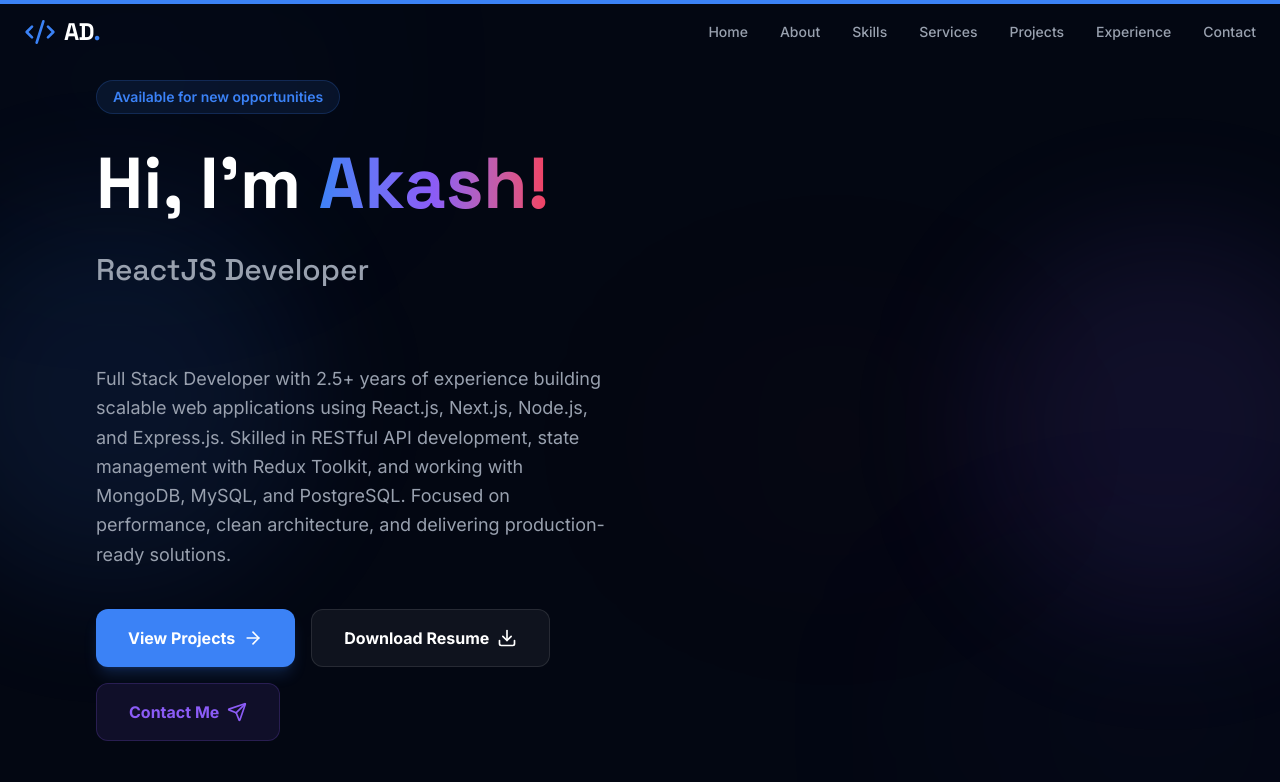
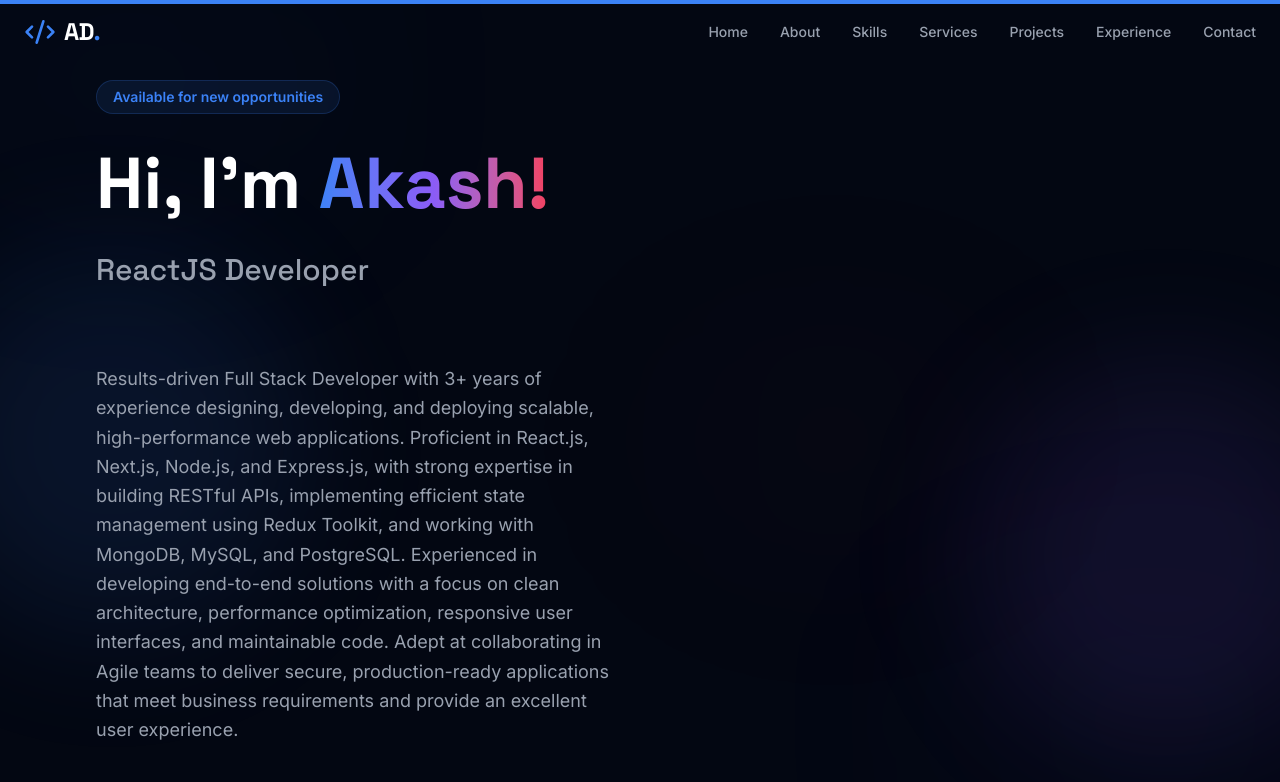
Before and after one commit to AKASHDIGHE2205/my-portfolio, a React (Vite) app: page / in a window 1280 px wide. Shown: the top 782 px of the page. Built offline with nearby package versions, Linux system fonts and the light colour scheme.

Commit message:
Revise Hero component's professional summary
Updated professional summary to highlight 3+ years of experience and focus on performance optimization and collaboration in Agile teams.

```diff
--- a/src/components/Hero.tsx
+++ b/src/components/Hero.tsx
@@ -42,7 +42,10 @@ export function Hero() {
           </div>
 
           <p className="text-lg text-gray-400 mb-10 max-w-xl leading-relaxed">
-            Full Stack Developer with 2.5+ years of experience building scalable web applications using React.js, Next.js, Node.js, and Express.js. Skilled in RESTful API development, state management with Redux Toolkit, and working with MongoDB, MySQL, and PostgreSQL. Focused on performance, clean architecture, and delivering production-ready solutions.
+            Results-driven Full Stack Developer with 3+ years of experience designing, developing, and deploying scalable, high-performance web applications.
+            Proficient in React.js, Next.js, Node.js, and Express.js, with strong expertise in building RESTful APIs, implementing efficient state management using Redux Toolkit, and working with MongoDB, MySQL, and PostgreSQL.
+            Experienced in developing end-to-end solutions with a focus on clean architecture, performance optimization, responsive user interfaces, and maintainable code.
+            Adept at collaborating in Agile teams to deliver secure, production-ready applications that meet business requirements and provide an excellent user experience.
           </p>
 
           <div className="flex flex-wrap gap-4">
```
